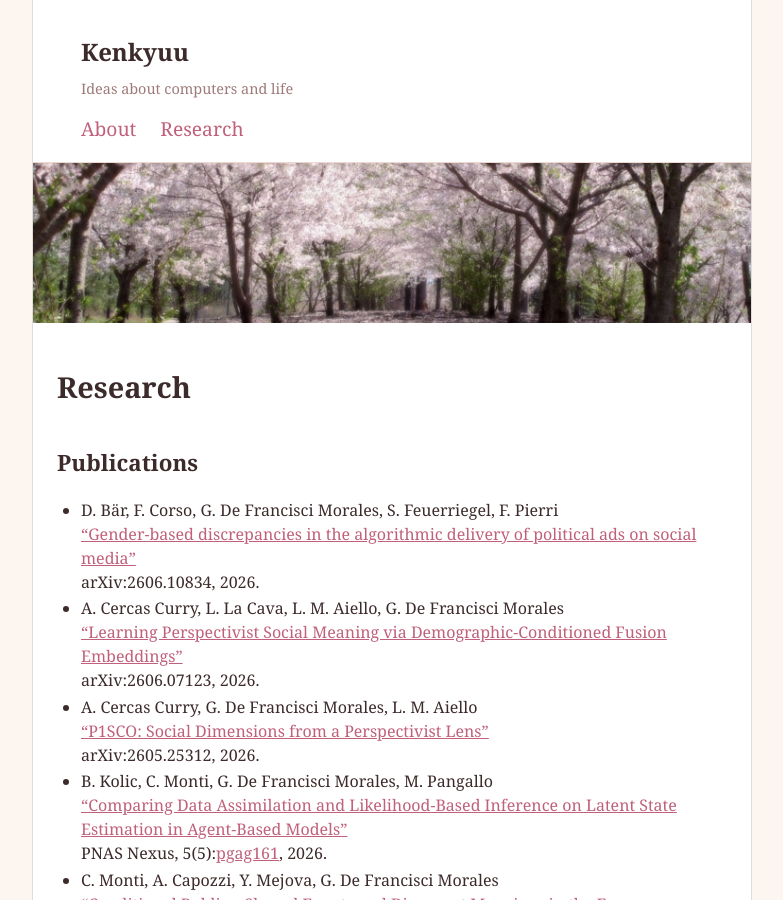
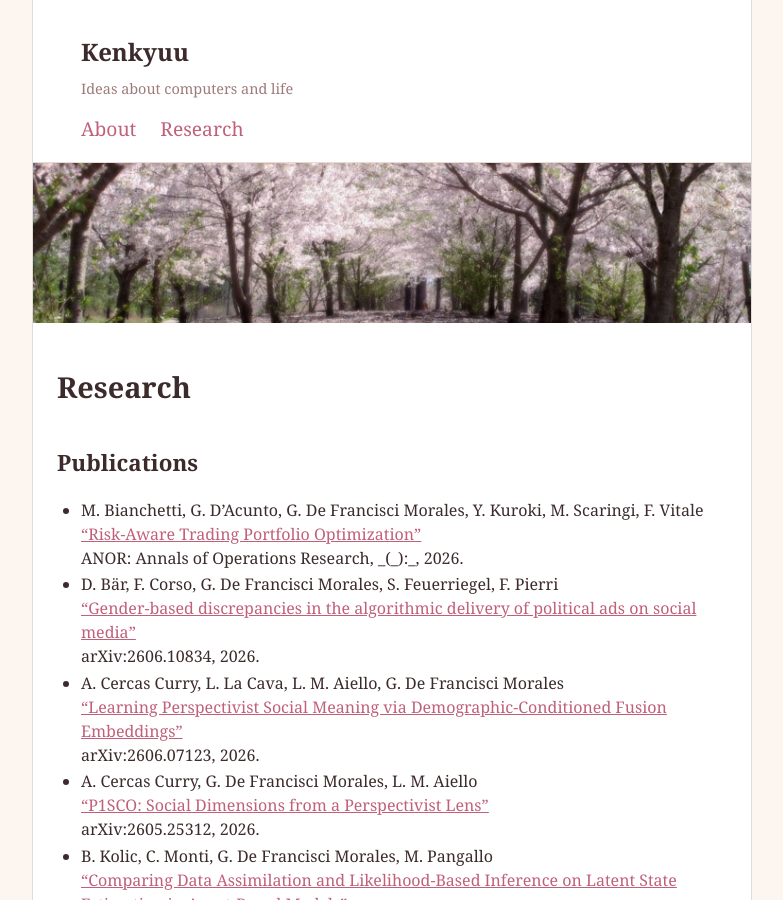
Before and after one commit to gdfm/gdfm.github.io, a Jekyll site: the page built from _pages/research.md, in a window 1280 px wide and 900 px high. Shown: the whole window, without its empty margins (248-1031 px from the left). Built offline with Jekyll 4.4.1, drawn with Linux system fonts in a browser that asks for light colours; some of the changed text lies outside the part shown.

Commit message:
ANOR paper

```diff
--- a/_pages/research.md
+++ b/_pages/research.md
@@ -5,6 +5,10 @@
 ---
 
 ## Publications
+
+- M. Bianchetti, G. D'Acunto, G. De Francisci Morales, Y. Kuroki, M. Scaringi, F. Vitale
+[“Risk-Aware Trading Portfolio Optimization”](https://arxiv.org/pdf/2503.04662)
+ANOR: Annals of Operations Research, \_(\_):\_, 2026.
 
 - D. Bär, F. Corso, G. De Francisci Morales, S. Feuerriegel, F. Pierri
 [“Gender-based discrepancies in the algorithmic delivery of political ads on social media”](https://arxiv.org/abs/2606.10834)
```
Also changed, not shown: other parts of _pages/research.md (+0 -4 lines).
